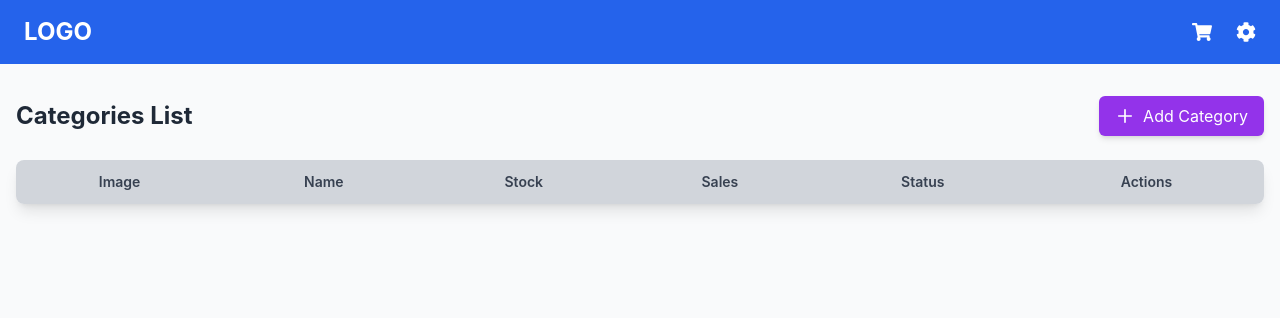
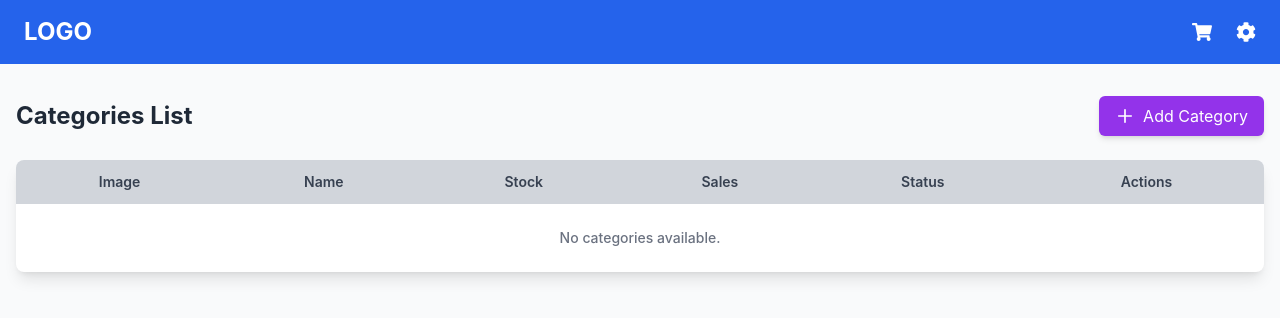
Before and after one commit to SauravSarkar123/E-Shop, a React (Create React App) app: page /categorylist in a window 1280 px wide. Shown: the top 318 px of the page. Built offline with nearby package versions, Linux system fonts and the light colour scheme.

Commit message:
No data message update

```diff
--- a/src/components/Header.js
+++ b/src/components/Header.js
@@ -14,6 +14,11 @@ function Header() {
   const handleCartClick = () => {
     if (location.pathname !== '/cart') {
       navigate('/cart'); // Navigate to /cart only if not already there
+    }
+  };
+  const handleSettingsClick = () => {
+    if (location.pathname !== '/categorylist') {
+      navigate('/categorylist'); // Navigate to /cart only if not already there
     }
   };
 
@@ -41,7 +46,10 @@ function Header() {
           </button>
 
           {/* Settings Icon */}
-          <button className="hover:text-blue-200 transition duration-200">
+          <button
+            className="hover:text-blue-200 transition duration-200"
+            onClick={handleSettingsClick}
+          >
             <FaCog size={20} />
           </button>
         </div>
--- a/src/pages/CategoryList.js
+++ b/src/pages/CategoryList.js
@@ -61,7 +61,17 @@ const CategoriesPage = () => {
               </tr>
             </thead>
             <tbody>
-              {categories.map(({ id, image, name, status }) => {
+              {categories.length === 0 ? (
+                <tr>
+                  <td
+                    colSpan={6}
+                    className="px-4 py-6 text-center text-gray-500 font-medium"
+                  >
+                    No categories available.
+                  </td>
+                </tr>
+              ) : (
+                categories.map(({ id, image, name, status }) => {
                   const { totalStock, totalSales } = getCategoryStats(id);
                   return (
                     <tr
@@ -120,7 +130,8 @@ const CategoriesPage = () => {
                       </td>
                     </tr>
                   );
-              })}
+                })
+              )}
             </tbody>
           </table>
         </div>
--- a/src/pages/HomePage.js
+++ b/src/pages/HomePage.js
@@ -14,6 +14,7 @@ const HomePage = () => {
     <div className="bg-gray-100 min-h-screen">
       <div className="container mx-auto px-4 py-6">
         <h1 className="text-2xl font-bold text-left text-gray-800 mb-6">Categories</h1>
+        {categories && categories.length > 0 ? (
           <div className="grid grid-cols-1 sm:grid-cols-2 md:grid-cols-3 gap-6">
             {categories
               .filter(({ status }) => status) // Show only active categories
@@ -28,6 +29,12 @@ const HomePage = () => {
                 </div>
               ))}
           </div>
+        ) : (
+          <div className="text-center text-gray-700 py-6">
+            <h2 className="text-xl font-bold">No categories available</h2>
+            <p className="mt-4">Please check back later!</p>
+          </div>
+        )}
       </div>
     </div>
   );
```
Lines whose indentation alone changed are shown as unchanged.
